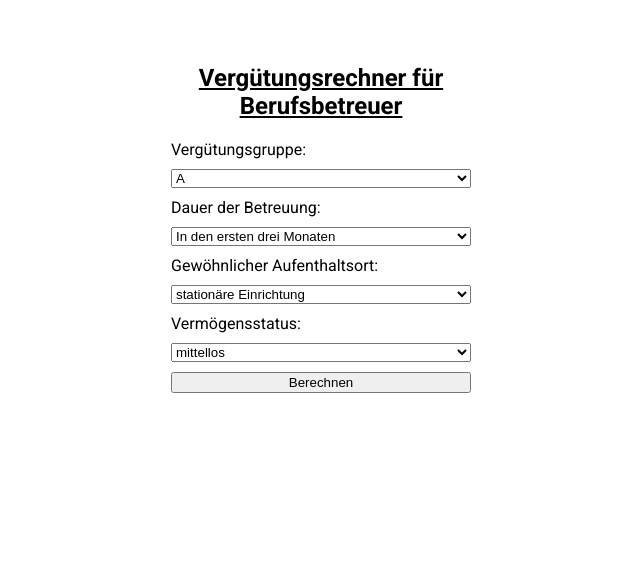
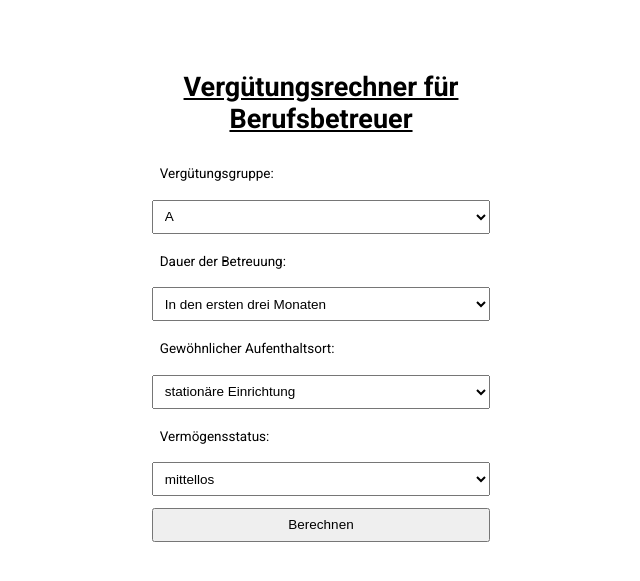
Before and after one commit to sasaisaschi/TS-Rechner, a Flask app: page / in a window 1280 px wide. Shown: the top 581 px of the page, without its empty margins (319-959 px from the left). Run offline with Flask 3, Linux system fonts and the light colour scheme.

Commit message:
Update style.css

```diff
--- a/api/static/style.css
+++ b/api/static/style.css
@@ -1,25 +1,27 @@
 body {
     font-family: 'Roboto', sans-serif;
-    padding-top: 20px; /* Verschiebt alles ein Stück nach unten */
+    padding-top: 22.5px; /* Reduziert von 30px auf 22.5px */
 }
 
 .title {
     text-align: center;
     text-decoration: underline;
-    font-size: 24px; /* Größe des Titels */
-    margin-bottom: 20px; /* Abstand unter dem Titel */
+    font-size: 27px; /* Reduziert von 36px auf 27px */
+    margin-bottom: 22.5px; /* Reduziert von 30px auf 22.5px */
 }
 
 .container {
-    width: 300px;
+    width: 337.5px; /* Reduziert von 450px auf 337.5px */
     margin: auto;
-    padding: 20px;
+    padding: 22.5px; /* Reduziert von 30px auf 22.5px */
 }
 
 label, select, button {
     display: block;
     width: 100%;
-    margin-bottom: 10px;
+    font-size: 13.5px; /* Reduziert von 18px auf 13.5px */
+    padding: 7.5px; /* Reduziert von 10px auf 7.5px */
+    margin-bottom: 11.25px; /* Reduziert von 15px auf 11.25px */
 }
 
 .result {
```
